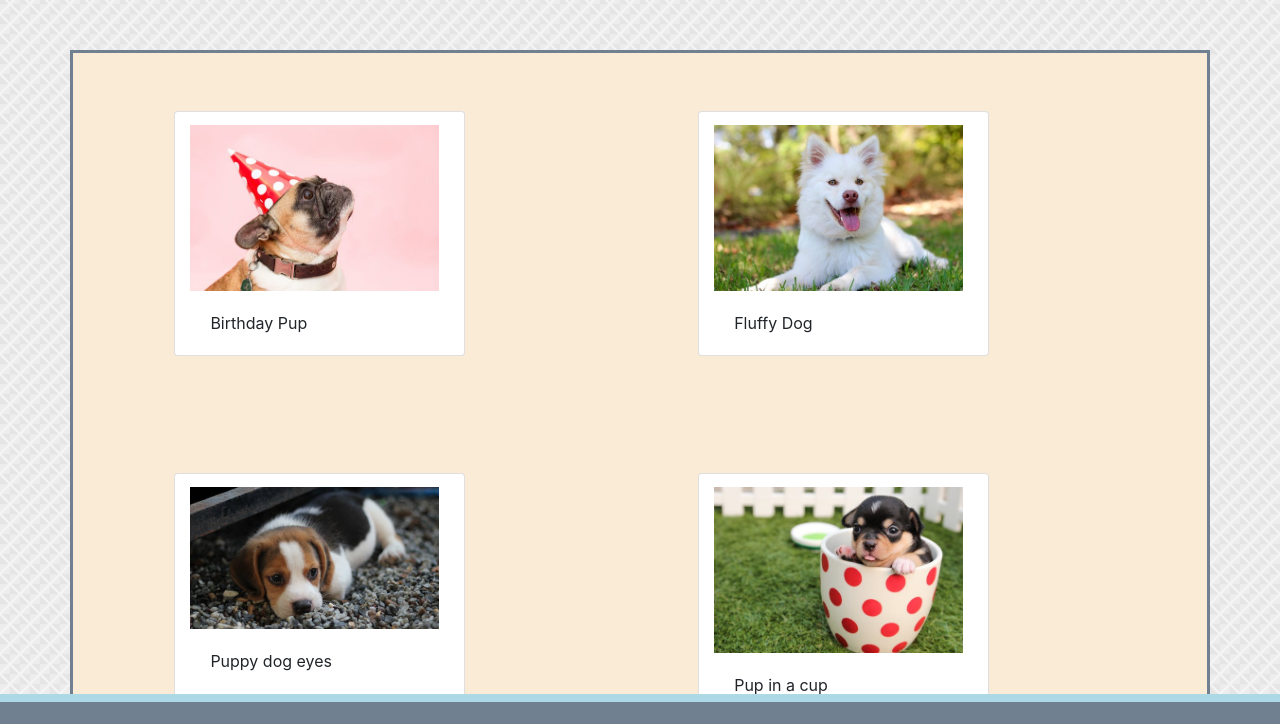
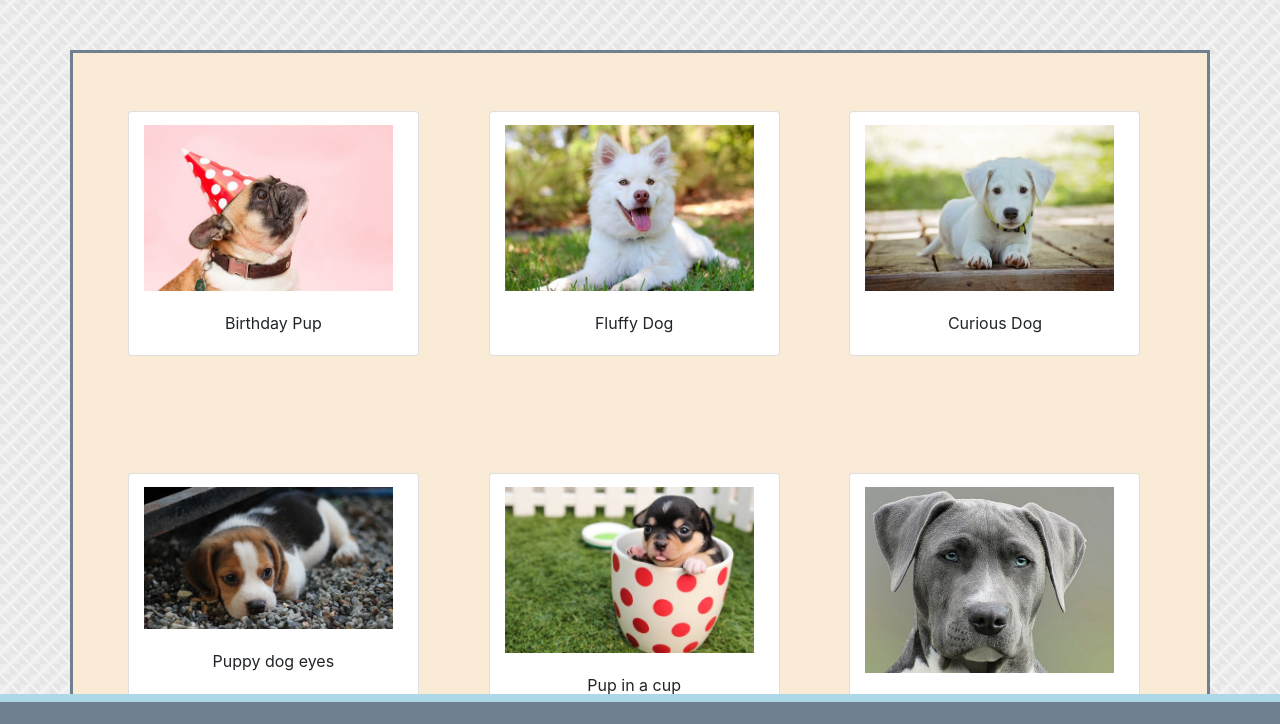
Before and after one commit to ericksont11/Bootstrap-Portfolio, a plain HTML site: page portfolio.html in a window 1280 px wide. Shown: the part 56-780 px from the top of the page. Drawn offline with nearby package versions, Linux system fonts and the light colour scheme.

Commit message:
third commit

```diff
--- a/assets/css/style.css
+++ b/assets/css/style.css
@@ -57,10 +57,10 @@ img {
 }
 
 .card {
-    margin-left:10%;
-    margin-right:10%;
+    margin-left:6%;
     margin-top:5%;
     margin-bottom:5%;
+    text-align: center;
 }
 form {
     padding:30px;
--- a/portfolio.html
+++ b/portfolio.html
@@ -51,6 +51,12 @@
                         <p class="card-text">Fluffy Dog</p>
                     </div>
                 </div>
+                <div class="card col-3" >
+                    <img class="card-img-top" src="assets/images/curiousboi.jpeg" alt="Card image cap">
+                    <div class="card-body">
+                        <p class="card-text">Curious Dog</p>
+                    </div>
+                </div>
             </div>
             <div class = "row">
                 <div class="card col-3">
@@ -65,6 +71,12 @@
                         <p class="card-text">Pup in a cup</p>
                     </div>
                 </div>
+                <div class="card col-3" >
+                    <img class="card-img-top" src="assets/images/regalboi.jpeg" alt="Card image cap">
+                    <div class="card-body">
+                        <p class="card-text">Thinking</p>
+                    </div>
+                </div>
             </div>
         </div>
 
```
